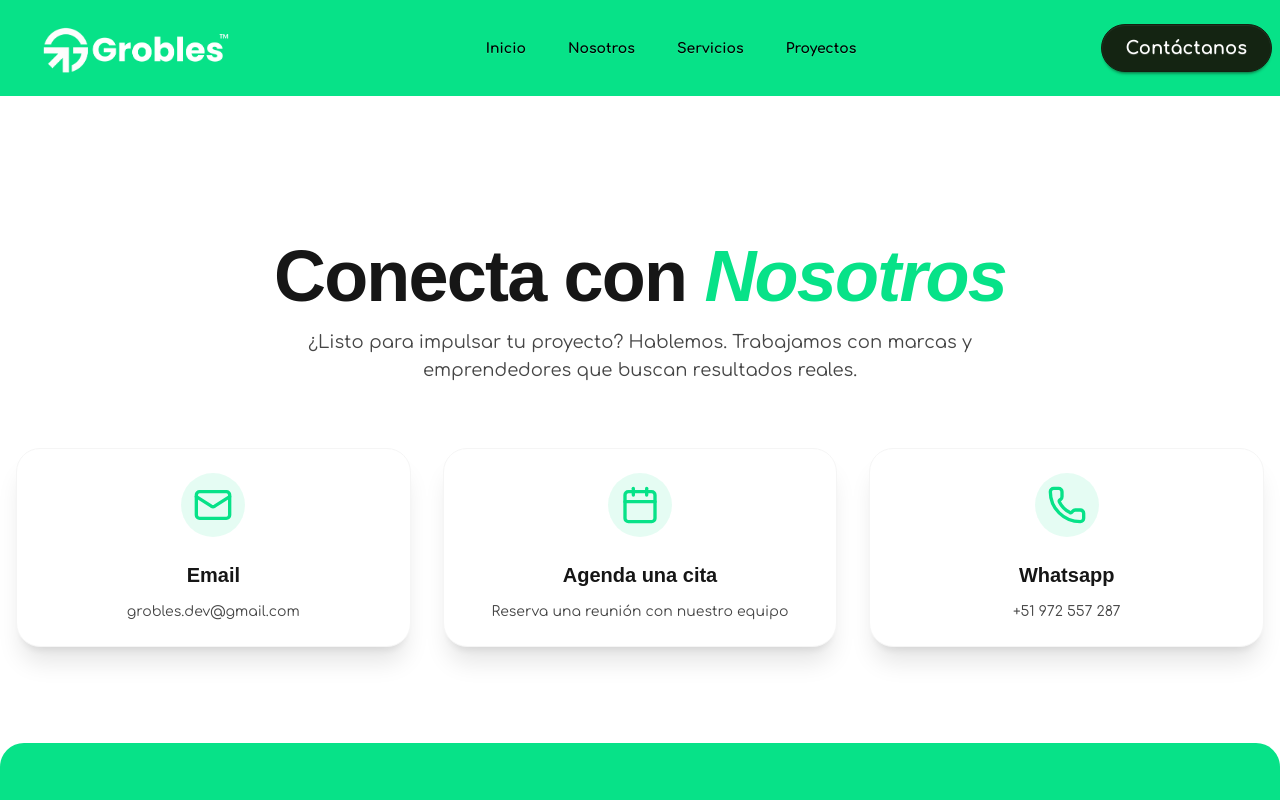
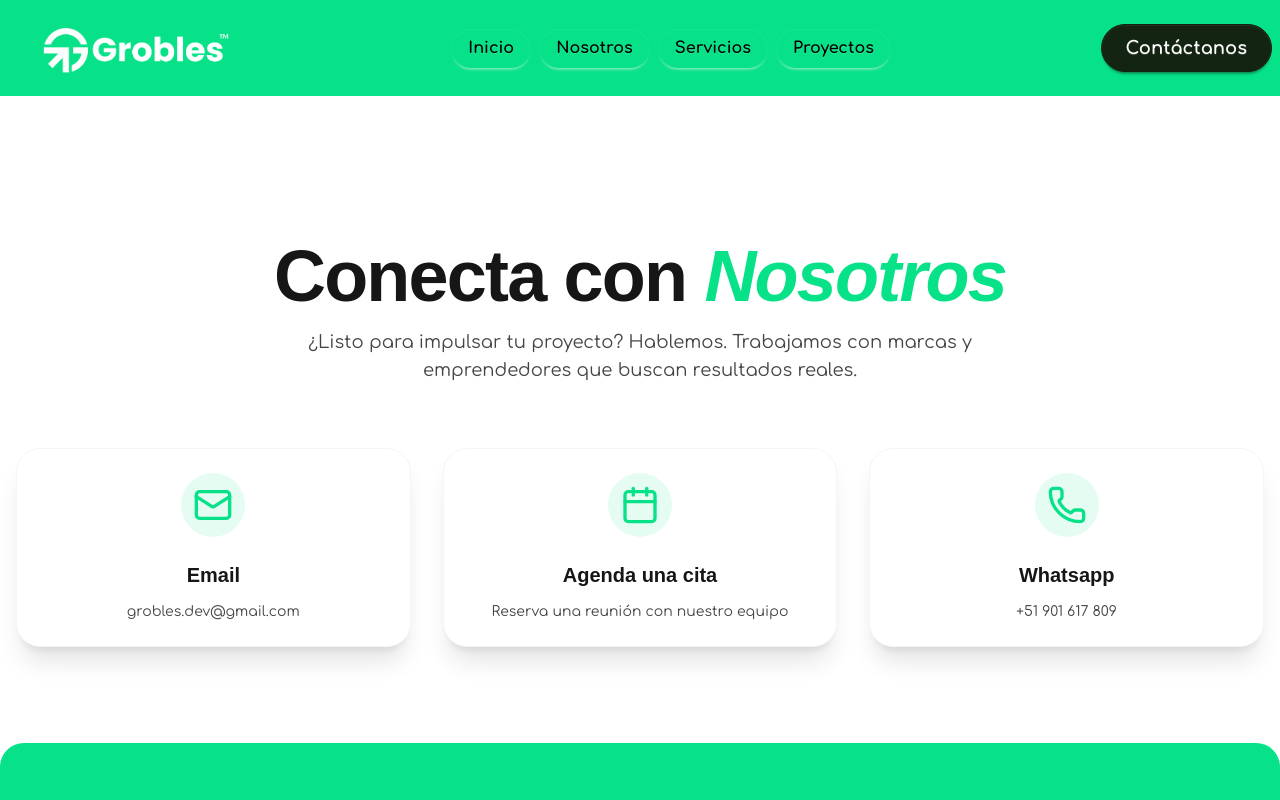
Before and after one commit to Grobles-Inc/Portafolio-Grobles, a React (Vite) app: page /contact in a window 1280 px wide. Shown: the top 800 px of the page. Built offline with nearby package versions, Linux system fonts and the light colour scheme; a web font is replaced by a local one.

Commit message:
Correcciónes en UI

```diff
--- a/src/components/HeroSection.tsx
+++ b/src/components/HeroSection.tsx
@@ -29,7 +29,7 @@ export default function HeroSection() {
 
             <Link
               to="/contact"
-              className="btn md:btn-lg btn-neutral border text-white hover:opacity-70   transition-all duration-300 ease-in-out rounded-full "
+              className="btn md:btn-lg btn-neutral border text-white hover:opacity-70 hover:bg-transparent hover:text-black  transition-all duration-300 ease-in-out rounded-full "
               data-aos="flip-left"
               data-aos-delay="300"
             >
--- a/src/components/NavBar.tsx
+++ b/src/components/NavBar.tsx
@@ -77,7 +77,7 @@ export default function NavBar() {
                   <NavLink
                     to={link.to}
                     className={({ isActive }) =>
-                      `transition-colors btn btn-ghost font-bold rounded-full ${isActive ? ' bg-primary text-white' : 'text-black'
+                      `btn bg-transparent border-transparent text-black text-[16px] font-bold rounded-full hover:bg-white ${isActive ? ' bg-white text-black' : 'text-black'
                       }`
                     }
                   >
@@ -92,7 +92,7 @@ export default function NavBar() {
           <div className="hidden lg:flex">
             <Link
               to="/contact"
-              className="btn btn-lg btn-neutral border text-white hover:opacity-70   transition-all duration-300 ease-in-out rounded-4xl px-6 py-2 font-bold"
+              className="btn btn-lg btn-neutral border text-white hover:opacity-70   transition-all duration-300 ease-in-out rounded-4xl px-6 py-2 font-bold hover:bg-transparent hover:text-black"
             >
               Contáctanos
             </Link>
--- a/src/components/TeamSection.tsx
+++ b/src/components/TeamSection.tsx
@@ -5,7 +5,7 @@ export default function TeamSection() {
     {
       name: "Miguel Requena",
       role: "Full Stack Developer",
-      avatar: "https://scontent.fayp1-1.fna.fbcdn.net/v/t39.30808-1/418864142_4398843287006652_4443117054819886401_n.jpg?stp=dst-jpg_s200x200_tt6&_nc_cat=101&ccb=1-7&_nc_sid=1d2534&_nc_ohc=20mFYvxfTY8Q7kNvwHENKFO&_nc_oc=Adm_auW_ZYeGLFp94bZlCdMPh70r8HZIpUJR1bV-91kNoYvnEzmeSKNsnqyln5fMNrjkwpAEDi2JqKlPhmEOesvC&_nc_zt=24&_nc_ht=scontent.fayp1-1.fna&_nc_gid=79-At5twrXjlfEpD7Gpy_g&oh=00_AfZJTdq_7x_rlPzZrbET9szZsDUaMSmtPdGEAqK27EzcUQ&oe=68D323DC",
+      avatar: "https://api.dicebear.com/7.x/initials/svg?seed=" + encodeURIComponent("Miguel"),
       description: "Especialista en desarrollo y arquitectura de software.",
       linkedin: "https://www.linkedin.com/in/miguelangelrequenaramos/",
       github: "https://github.com/MiguelRequenaR"
@@ -29,6 +29,7 @@ export default function TeamSection() {
     {
       name: "Jheison Huaynate",
       role: "Cybersecurity Engineer",
+      avatar: "https://api.dicebear.com/7.x/initials/svg?seed=" + encodeURIComponent("Jheison"),
       description: "Experto en seguridad informática y protección de datos, garantizando entornos digitales confiables.",
       linkedin: "https://www.linkedin.com/in/jheison-percy-huaynate-cori%C3%B1aupa-392654208/",
       github: "https://github.com/jheisonHPC"
--- a/src/pages/Contact.tsx
+++ b/src/pages/Contact.tsx
@@ -13,7 +13,7 @@ export default function Contact() {
       "name": "Grobles Solutions",
       "contactPoint": {
         "@type": "ContactPoint",
-        "telephone": "+51-972-557-287",
+        "telephone": "+51-901-617-809",
         "contactType": "customer service",
         "availableLanguage": ["Spanish", "English"],
         "areaServed": "Worldwide"
@@ -92,7 +92,7 @@ export default function Contact() {
 
           {/* Phone Card */}
           <a
-            href="https://wa.me/51972557287?text=Hola Grobles Solutions, quiero ponerme en contacto con ustedes!"
+            href="https://wa.me/51901617809?text=Hola Grobles Solutions, quiero ponerme en contacto con ustedes!"
             target="_blank"
             rel="noopener noreferrer"
             className="group card bg-base-100 shadow-xl hover:shadow-2xl transition-all rounded-3xl border border-base-200 hover:border-[#07e288] focus:ring-2 focus:ring-[#07e288]"
@@ -106,7 +106,7 @@ export default function Contact() {
               </div>
               <h2 className="card-title text-xl font-bold mb-1">Whatsapp</h2>
               <span className="text-base-content/80 group-hover:text-[#07e288] transition">
-                +51 972 557 287
+                +51 901 617 809
               </span>
             </div>
           </a>
```
